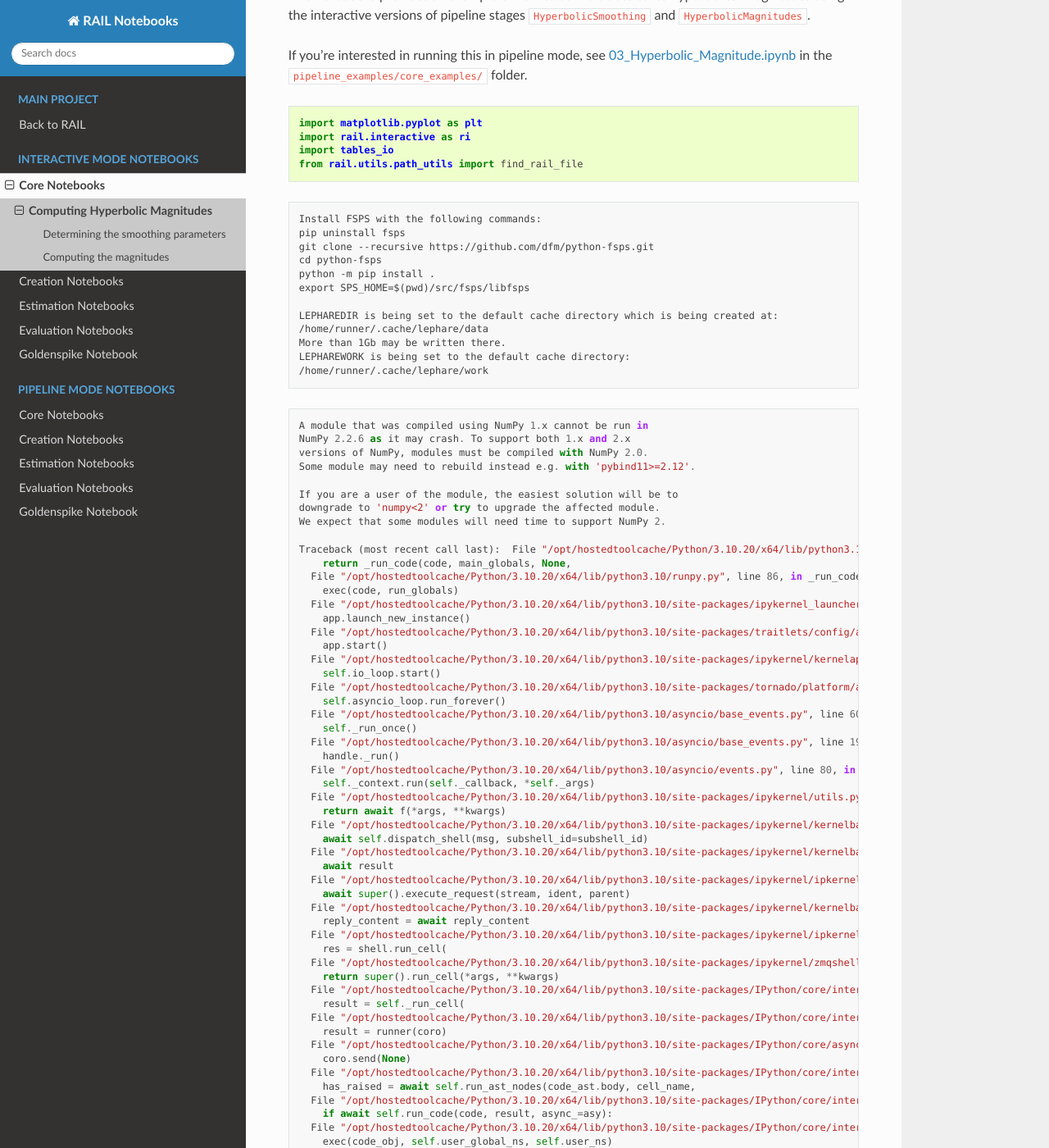
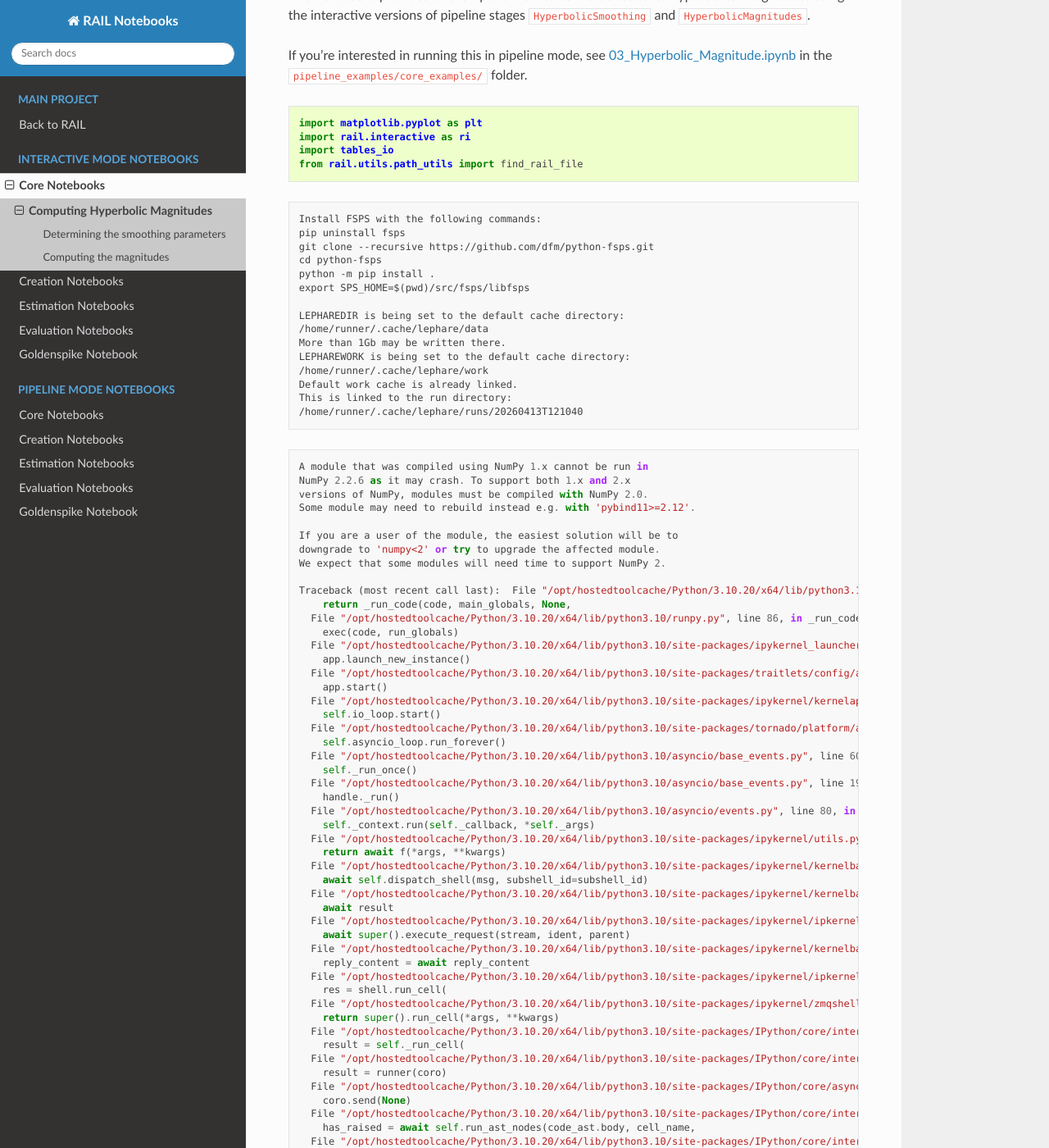
Before and after one commit to olivialynn/rail_notebooks, a Sphinx documentation site: the page built from docs/interactive_examples/rendered/core_examples/Hyperbolic_Magnitude.rst, in a window 1280 px wide and 1400 px high, scrolled down 393 px. Shown: the whole window at 82% size. Built offline with Sphinx 7.4.7 and the Read the Docs theme 3.1.0, drawn with Linux system fonts in a browser that asks for light colours; part of the change alters nothing that is shown; some of the changed text lies outside the part shown.

Commit message:
Apply automatic changes

```diff
--- a/docs/interactive_examples/rendered/core_examples/Hyperbolic_Magnitude.rst
+++ b/docs/interactive_examples/rendered/core_examples/Hyperbolic_Magnitude.rst
@@ -38,11 +38,14 @@ in the ``pipeline_examples/core_examples/`` folder.
     python -m pip install .
     export SPS_HOME=$(pwd)/src/fsps/libfsps
 
-    LEPHAREDIR is being set to the default cache directory which is being created at:
+    LEPHAREDIR is being set to the default cache directory:
     /home/runner/.cache/lephare/data
     More than 1Gb may be written there.
     LEPHAREWORK is being set to the default cache directory:
     /home/runner/.cache/lephare/work
+    Default work cache is already linked.
+    This is linked to the run directory:
+    /home/runner/.cache/lephare/runs/20260413T121040
 
 
 .. parsed-literal::
@@ -101,7 +104,7 @@ in the ``pipeline_examples/core_examples/`` folder.
         if await self.run_code(code, result, async_=asy):
       File "/opt/hostedtoolcache/Python/3.10.20/x64/lib/python3.10/site-packages/IPython/core/interactiveshell.py", line 3579, in run_code
         exec(code_obj, self.user_global_ns, self.user_ns)
-      File "/tmp/ipykernel_3954/2416626524.py", line 2, in <module>
+      File "/tmp/ipykernel_4069/2416626524.py", line 2, in <module>
         import rail.interactive as ri
       File "/opt/hostedtoolcache/Python/3.10.20/x64/lib/python3.10/site-packages/rail/interactive/__init__.py", line 3, in <module>
         from . import calib, creation, estimation, evaluation, tools
@@ -219,17 +222,17 @@ columns and their corresponding magnitude errors.
 
 .. parsed-literal::
 
-    /opt/hostedtoolcache/Python/3.10.20/x64/lib/python3.10/site-packages/hyperbolic/magnitudes.py:285: FutureWarning: The provided callable <function nanmedian at 0x7f257e565a20> is currently using DataFrameGroupBy.median. In a future version of pandas, the provided callable will be used directly. To keep current behavior pass the string "median" instead.
+    /opt/hostedtoolcache/Python/3.10.20/x64/lib/python3.10/site-packages/hyperbolic/magnitudes.py:285: FutureWarning: The provided callable <function nanmedian at 0x7fe3515f9f30> is currently using DataFrameGroupBy.median. In a future version of pandas, the provided callable will be used directly. To keep current behavior pass the string "median" instead.
       stats = df.groupby(Keys.field).agg(np.nanmedian)
-    /opt/hostedtoolcache/Python/3.10.20/x64/lib/python3.10/site-packages/hyperbolic/magnitudes.py:285: FutureWarning: The provided callable <function nanmedian at 0x7f257e565a20> is currently using DataFrameGroupBy.median. In a future version of pandas, the provided callable will be used directly. To keep current behavior pass the string "median" instead.
+    /opt/hostedtoolcache/Python/3.10.20/x64/lib/python3.10/site-packages/hyperbolic/magnitudes.py:285: FutureWarning: The provided callable <function nanmedian at 0x7fe3515f9f30> is currently using DataFrameGroupBy.median. In a future version of pandas, the provided callable will be used directly. To keep current behavior pass the string "median" instead.
       stats = df.groupby(Keys.field).agg(np.nanmedian)
-    /opt/hostedtoolcache/Python/3.10.20/x64/lib/python3.10/site-packages/hyperbolic/magnitudes.py:285: FutureWarning: The provided callable <function nanmedian at 0x7f257e565a20> is currently using DataFrameGroupBy.median. In a future version of pandas, the provided callable will be used directly. To keep current behavior pass the string "median" instead.
+    /opt/hostedtoolcache/Python/3.10.20/x64/lib/python3.10/site-packages/hyperbolic/magnitudes.py:285: FutureWarning: The provided callable <function nanmedian at 0x7fe3515f9f30> is currently using DataFrameGroupBy.median. In a future version of pandas, the provided callable will be used directly. To keep current behavior pass the string "median" instead.
       stats = df.groupby(Keys.field).agg(np.nanmedian)
-    /opt/hostedtoolcache/Python/3.10.20/x64/lib/python3.10/site-packages/hyperbolic/magnitudes.py:285: FutureWarning: The provided callable <function nanmedian at 0x7f257e565a20> is currently using DataFrameGroupBy.median. In a future version of pandas, the provided callable will be used directly. To keep current behavior pass the string "median" instead.
+    /opt/hostedtoolcache/Python/3.10.20/x64/lib/python3.10/site-packages/hyperbolic/magnitudes.py:285: FutureWarning: The provided callable <function nanmedian at 0x7fe3515f9f30> is currently using DataFrameGroupBy.median. In a future version of pandas, the provided callable will be used directly. To keep current behavior pass the string "median" instead.
       stats = df.groupby(Keys.field).agg(np.nanmedian)
-    /opt/hostedtoolcache/Python/3.10.20/x64/lib/python3.10/site-packages/hyperbolic/magnitudes.py:285: FutureWarning: The provided callable <function nanmedian at 0x7f257e565a20> is currently using DataFrameGroupBy.median. In a future version of pandas, the provided callable will be used directly. To keep current behavior pass the string "median" instead.
+    /opt/hostedtoolcache/Python/3.10.20/x64/lib/python3.10/site-packages/hyperbolic/magnitudes.py:285: FutureWarning: The provided callable <function nanmedian at 0x7fe3515f9f30> is currently using DataFrameGroupBy.median. In a future version of pandas, the provided callable will be used directly. To keep current behavior pass the string "median" instead.
       stats = df.groupby(Keys.field).agg(np.nanmedian)
-    /opt/hostedtoolcache/Python/3.10.20/x64/lib/python3.10/site-packages/hyperbolic/magnitudes.py:285: FutureWarning: The provided callable <function nanmedian at 0x7f257e565a20> is currently using DataFrameGroupBy.median. In a future version of pandas, the provided callable will be used directly. To keep current behavior pass the string "median" instead.
+    /opt/hostedtoolcache/Python/3.10.20/x64/lib/python3.10/site-packages/hyperbolic/magnitudes.py:285: FutureWarning: The provided callable <function nanmedian at 0x7fe3515f9f30> is currently using DataFrameGroupBy.median. In a future version of pandas, the provided callable will be used directly. To keep current behavior pass the string "median" instead.
       stats = df.groupby(Keys.field).agg(np.nanmedian)
 
 
@@ -392,7 +395,7 @@ magnitude errors and the output table of ``HyperbolicSmoothing``.
 
 .. parsed-literal::
 
-    /opt/hostedtoolcache/Python/3.10.20/x64/lib/python3.10/site-packages/rail/tools/photometry_tools.py:319: FutureWarning: The provided callable <function nanmedian at 0x7f257e565a20> is currently using SeriesGroupBy.median. In a future version of pandas, the provided callable will be used directly. To keep current behavior pass the string "median" instead.
+    /opt/hostedtoolcache/Python/3.10.20/x64/lib/python3.10/site-packages/rail/tools/photometry_tools.py:319: FutureWarning: The provided callable <function nanmedian at 0x7fe3515f9f30> is currently using SeriesGroupBy.median. In a future version of pandas, the provided callable will be used directly. To keep current behavior pass the string "median" instead.
       .agg(np.nanmedian)
 
 
```
Also changed, not shown: 1 other file.
